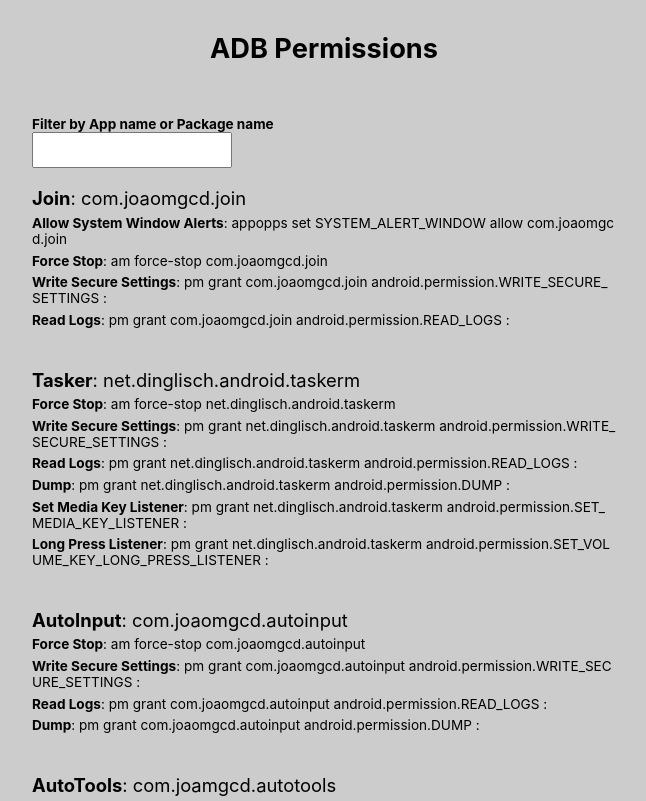
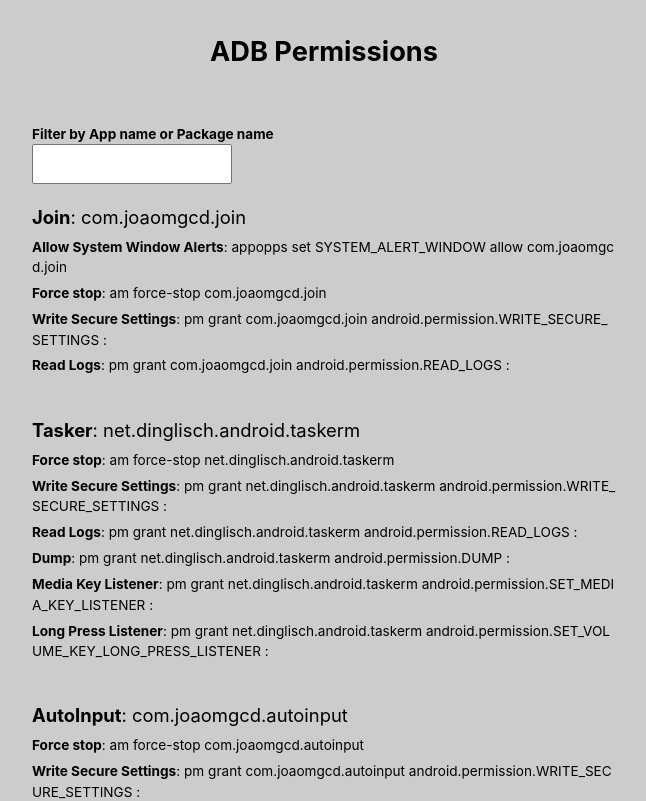
Before and after one commit to Pharma2022/adb-permissions, a React (Vite) app: page / in a window 1280 px wide. Shown: the top 801 px of the page, without its empty margins (316-962 px from the left). Built offline with nearby package versions, Linux system fonts and the light colour scheme.

Commit message:
refactored data, copy btn styles

```diff
--- a/src/components/CopyItem.jsx
+++ b/src/components/CopyItem.jsx
@@ -22,11 +22,11 @@
 
   return (
     <>
-        <p style={{wordBreak:'break-all'}} onClick={copyItem} className={`name ${className}`}>
+        <p style={{wordBreak:'break-all'}} onClick={copyItem} className={`name ${className} copy-container`}>
            <span className='bold'>{name}</span>: <span className='pointer' permission>{permissionText}</span>
-        </p>
         {isCopied&&
         <span className='copy-button' >Copied!</span>}
+        </p>
     </>
 
   );
--- a/src/data.js
+++ b/src/data.js
@@ -1,35 +1,37 @@
 
 
-const WRITE_SECURE_SETTINGS="android.permission.WRITE_SECURE_SETTINGS"
-const READ_LOGS= 'android.permission.READ_LOGS'
-const DUMP="android.permission.DUMP"
-const SET_MEDIA_KEY_LISTENER="android.permission.SET_MEDIA_KEY_LISTENER"
-const SET_VOLUME_KEY_LONG_PRESS_LISTENER= "android.permission.SET_VOLUME_KEY_LONG_PRESS_LISTENER"
-const FORCE_STOP= 'force-stop'
-const SYSTEM_ALERT_WINDOW='SYSTEM_ALERT_WINDOW allow'
+const WRITE_SECURE_SETTINGS={
+  name:"Write Secure Settings",
+  permission:"android.permission.WRITE_SECURE_SETTINGS"}
+const READ_LOGS={
+  name:"Read Logs",
+  permission:"android.permission.READ_LOGS"}
+const DUMP={
+  name:'Dump',
+  permission:"android.permission.DUMP"}
+const SET_MEDIA_KEY_LISTENER={
+  name:"Media Key Listener",
+  permission:"android.permission.SET_MEDIA_KEY_LISTENER"}
+const SET_VOLUME_KEY_LONG_PRESS_LISTENER={
+  name:"Long Press Listener",
+  permission:"android.permission.SET_VOLUME_KEY_LONG_PRESS_LISTENER"}
+const FORCE_STOP={
+  name:'Force stop',
+  permission:"force-stop",
+  'type': 'am'}
+const SYSTEM_ALERT_WINDOW={
+  name:'Allow System Window Alerts',
+  permission:"SYSTEM_ALERT_WINDOW allow",
+  'type': 'appopps set'}
 
 const permissionsArr=[
 { "name":"Join",
   "packageName":"com.joaomgcd.join",
   "permissions":[
-    { "name": "Allow System Window Alerts",
-    "permission": SYSTEM_ALERT_WINDOW,
-    'type': 'appopps set'
-
-    },
-    {
-      "name": "Force Stop",
-      "permission": FORCE_STOP,
-      'type': 'am'
-    },
-    {
-      "name": "Write Secure Settings",
-      "permission": WRITE_SECURE_SETTINGS
-    },
-    {
-      "name": "Read Logs",
-      "permission": READ_LOGS
-    },
+  SYSTEM_ALERT_WINDOW,
+    FORCE_STOP,
+    WRITE_SECURE_SETTINGS,
+    READ_LOGS
   ]
 
 },
@@ -37,162 +39,67 @@
   "name": "Tasker",
   "packageName": "net.dinglisch.android.taskerm",
   "permissions": [
-    {
-      "name": "Force Stop",
-      "permission": FORCE_STOP,
-      'type': 'am'
-    },
-    {
-      "name": "Write Secure Settings",
-      "permission": WRITE_SECURE_SETTINGS
-    },
-    {
-      "name": "Read Logs",
-      "permission": READ_LOGS
-    },
-    {
-      "name": "Dump",
-      "permission": DUMP
-    },
-    {
-      "name": "Set Media Key Listener",
-      "permission": SET_MEDIA_KEY_LISTENER
-    },
-    {
-      "name": "Long Press Listener",
-      "permission": SET_VOLUME_KEY_LONG_PRESS_LISTENER
-    }
+    FORCE_STOP
+    ,WRITE_SECURE_SETTINGS
+    ,READ_LOGS
+    ,DUMP
+    ,SET_MEDIA_KEY_LISTENER
+    ,SET_VOLUME_KEY_LONG_PRESS_LISTENER
   ]
 },
 {
   "name": "AutoInput",
   "packageName": "com.joaomgcd.autoinput",
   "permissions": [
-    {
-      "name": "Force Stop",
-      "permission": FORCE_STOP,
-      'type': 'am'
-    },
-    {
-      "name": "Write Secure Settings",
-      "permission": WRITE_SECURE_SETTINGS
-    },
-    {
-      "name": "Read Logs",
-      "permission": READ_LOGS
-    },
-    {
-      "name": "Dump",
-      "permission": DUMP
-    }
+    FORCE_STOP
+    ,WRITE_SECURE_SETTINGS
+    ,READ_LOGS
+    ,DUMP
   ]
 },
 {
   "name": "AutoTools",
   "packageName": "com.joamgcd.autotools",
   "permissions": [
-    {
-      "name": "Force Stop",
-      "permission": FORCE_STOP,
-      'type': 'am'
-    },
-    {
-      "name": "Write Secure Settings",
-      "permission": WRITE_SECURE_SETTINGS
-    },
-    {
-      "name": "Read Logs",
-      "permission": READ_LOGS
-    },
-    {
-      "name": "Dump",
-      "permission": DUMP
-    }
+    FORCE_STOP
+    ,WRITE_SECURE_SETTINGS
+    ,READ_LOGS
+    ,DUMP
   ]
 },
 {
   "name": "AutoLaunch",
   "packageName": "com.joaomgcd.autoapps",
   "permissions": [
-    {
-      "name": "Force Stop",
-      "permission": FORCE_STOP,
-      'type': 'am'
-    },
-    {
-      "name": "Write Secure Settings",
-      "permission": WRITE_SECURE_SETTINGS
-    },
-    {
-      "name": "Read Logs",
-      "permission": READ_LOGS
-    },
-    {
-      "name": "Dump",
-      "permission": DUMP
-    }
+    FORCE_STOP
+    ,WRITE_SECURE_SETTINGS
+    ,READ_LOGS
+    ,DUMP
   ]
 },
 {
   "name": "Naptime",
   "packageName": "com.franco.doze",
   "permissions": [
-    {
-      "name": "Force Stop",
-      "permission": FORCE_STOP,
-      'type': 'am'
-    },
-    {
-      "name": "Write Secure Settings",
-      "permission": WRITE_SECURE_SETTINGS
-    },
-    {
-      "name": "Read Logs",
-      "permission": READ_LOGS
-    },
-    {
-      "name": "Dump",
-      "permission": DUMP
-    },
-    {
-      "name": "Set Media Key Listener",
-      "permission": SET_MEDIA_KEY_LISTENER
-    },
-    {
-      "name": "Long Press Listener",
-      "permission": SET_VOLUME_KEY_LONG_PRESS_LISTENER
-    }
+    FORCE_STOP
+    ,WRITE_SECURE_SETTINGS
+    ,READ_LOGS
+    ,DUMP,
+    SET_MEDIA_KEY_LISTENER,
+    SET_VOLUME_KEY_LONG_PRESS_LISTENER
+
   ]
 },
 {
   "name": "Greenify",
   "packageName": "com.oasisfeng.greenify",
   "permissions": [
-    {
-      "name": "Force Stop",
-      "permission": FORCE_STOP,
-      'type': 'am'
-    },
-    {
-      "name": "Write Secure Settings",
-      "permission": WRITE_SECURE_SETTINGS
-    },
-    {
-      "name": "Read Logs",
-      "permission": READ_LOGS
-    },
-    {
-      "name": "Dump",
-      "permission": DUMP
-    },
-    {
-      "name": "Set Media Key Listener",
-      "permission": SET_MEDIA_KEY_LISTENER
-    },
-    {
-      "name": "Long Press Listener",
-      "permission": SET_VOLUME_KEY_LONG_PRESS_LISTENER
-    }
+   FORCE_STOP,
+   WRITE_SECURE_SETTINGS,
+   READ_LOGS,
+   DUMP,
+   SET_MEDIA_KEY_LISTENER,
+   SET_VOLUME_KEY_LONG_PRESS_LISTENER
   ]
 }
 
--- a/src/index.css
+++ b/src/index.css
@@ -2,6 +2,7 @@
   font-family: 'Inter',sans-serif;
   margin: 0;
   padding: 0;
+  line-height: 1.5;
   box-sizing: border-box;
 }
 body{
@@ -58,3 +59,21 @@
 input{
   padding-block:.5rem;
 }
+
+.copy-container{
+  justify-content: flex-start;
+  align-content: center;
+  gap:1rem;
+}
+.copy-container>*{
+  margin-block: auto;
+}
+.copy-button{
+
+  padding: 0.3em .8em;
+  border: none;
+  border-radius: 6px;
+  background-color: #213547;
+  color: whitesmoke;
+  margin-left: 1rem;
+}
```
